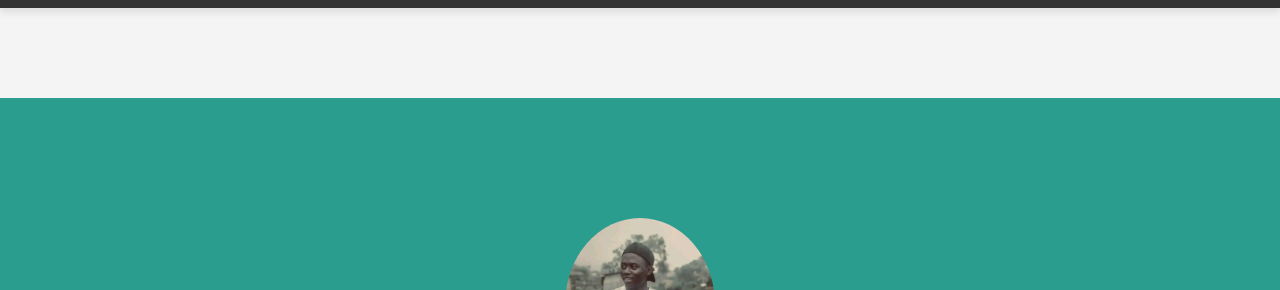
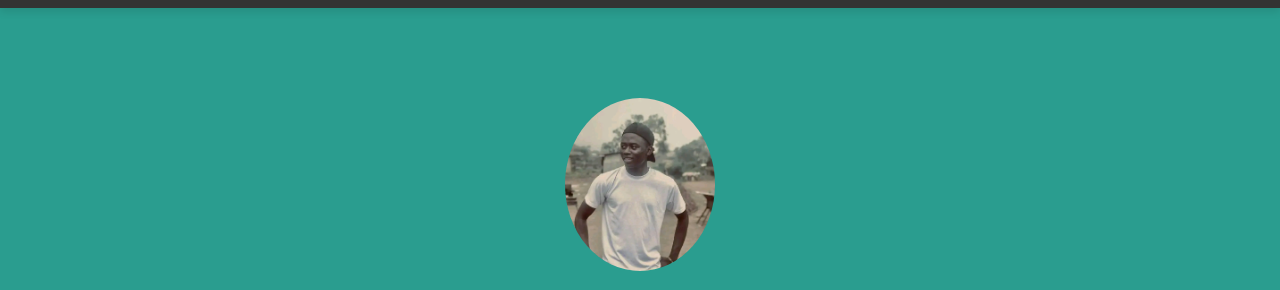
Before and after one commit to Isaiah200519/portfolio, a plain HTML site: page index.html in a window 1280 px wide. Shown: the part 82-372 px from the top of the page. Drawn offline with Linux system fonts and the light colour scheme.

Commit message:
Update styles.css

```diff
--- a/styles/styles.css
+++ b/styles/styles.css
@@ -72,7 +72,7 @@ text-align: center;
 padding: 120px 20px;
 background: #2a9d8f;
 color: white;
-margin-top:180px;
+padding-top:180px;
 }
 
 .home img {
```
